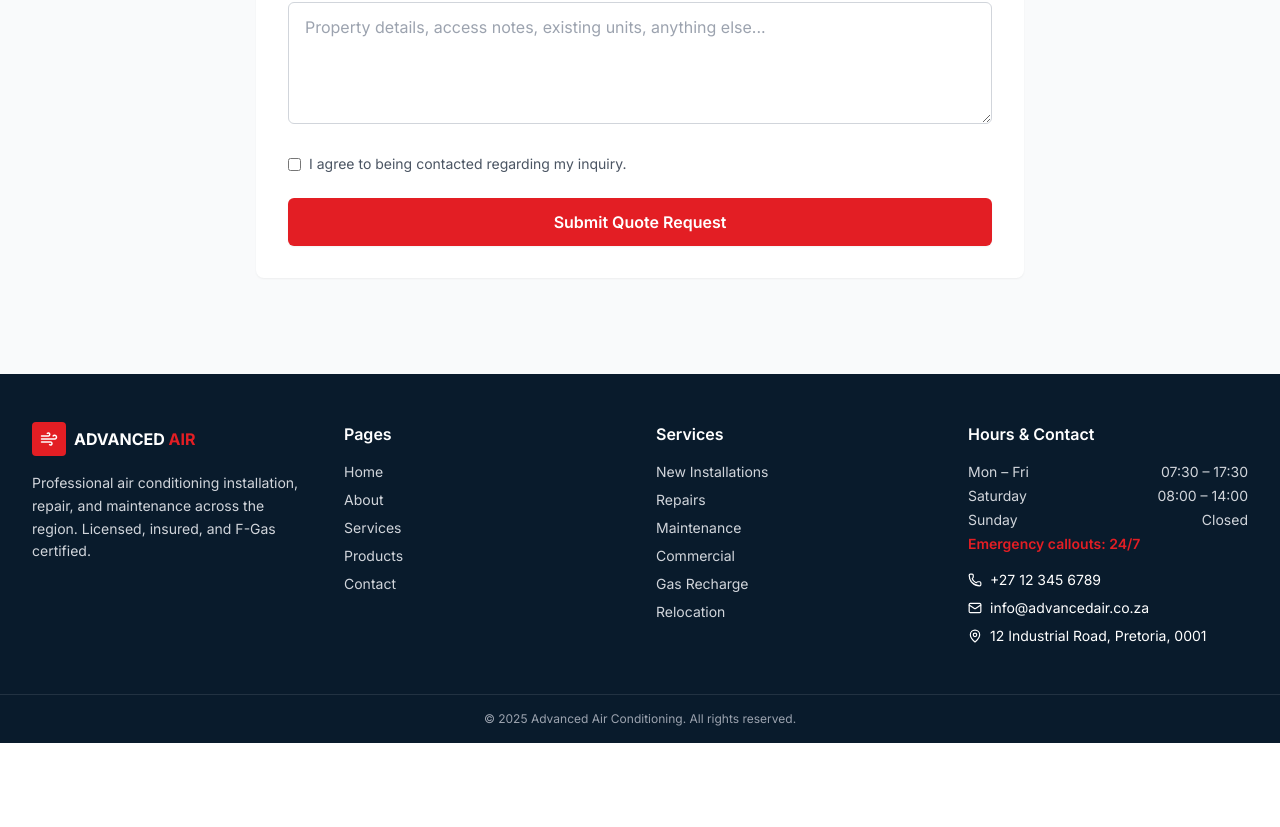
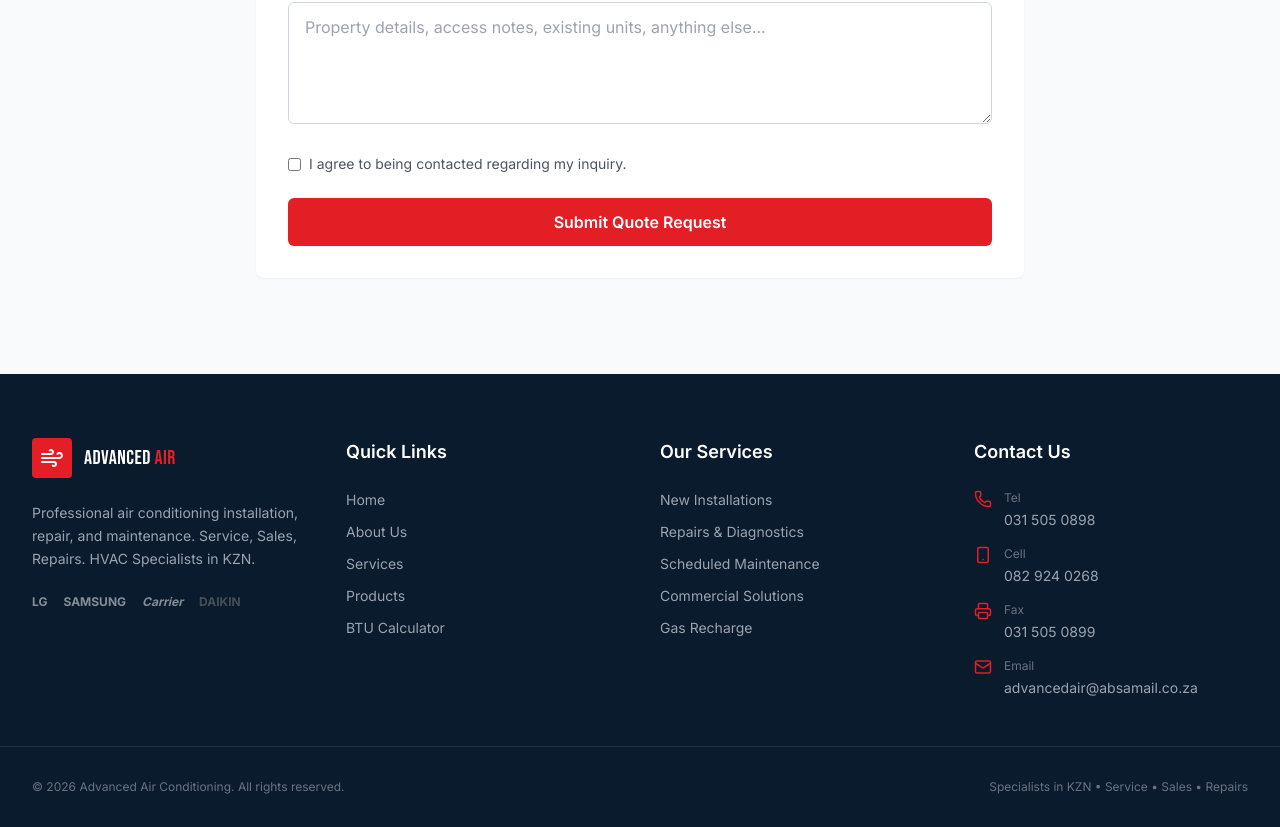
Before and after one commit to ST10441359/HvacWebsite, a React (Vite) app: page /quote in a window 1280 px wide. Shown: the part 1198-2025 px from the top of the page. Before the commit the page ends 1941 px from the top, so only its background shows below. Built offline with nearby package versions, Linux system fonts and the light colour scheme; no server answers.

Commit message:
edited the footer

```diff
--- a/src/components/Footer.tsx
+++ b/src/components/Footer.tsx
@@ -1,61 +1,102 @@
 import { Link } from 'react-router-dom';
-import { Phone, Mail, MapPin, Wind } from 'lucide-react';
+import { Phone, Mail, Wind, Printer, Smartphone } from 'lucide-react';
 
 export default function Footer() {
   return (
-    <footer className="bg-brand-navy text-white">
-      <div className="container-narrow px-4 md:px-8 py-12 grid grid-cols-1 md:grid-cols-4 gap-8">
-        {/* Brand */}
+    <footer className="bg-brand-navy text-white pt-16 pb-8">
+      <div className="container-narrow px-4 md:px-8 grid grid-cols-1 md:grid-cols-2 lg:grid-cols-4 gap-10 mb-12">
+
+        {/* Brand & Description */}
         <div>
-          <div className="flex items-center gap-2 mb-4">
-            <div className="bg-brand-red p-2 rounded"><Wind size={18} /></div>
-            <div className="font-bold">ADVANCED <span className="text-brand-red">AIR</span></div>
+          <div className="flex items-center gap-3 mb-6">
+             {/* If you have the logo file, replace this div with the <img> tag */}
+            <div className="bg-brand-red p-2 rounded text-white">
+              <Wind size={24} />
+            </div>
+            <div className="font-display text-xl leading-none tracking-wide">
+              ADVANCED <span className="text-brand-red">AIR</span>
+            </div>
           </div>
-          <p className="text-sm text-gray-300 leading-relaxed">
-            Professional air conditioning installation, repair, and maintenance across the region.
-            Licensed, insured, and F-Gas certified.
+          <p className="text-sm text-gray-400 leading-relaxed mb-6">
+            Professional air conditioning installation, repair, and maintenance.
+            Service, Sales, Repairs. HVAC Specialists in KZN.
           </p>
+          {/* Manufacturer Logos (Text placeholders for now) */}
+          <div className="flex gap-4 opacity-50 grayscale">
+            <span className="text-xs font-bold">LG</span>
+            <span className="text-xs font-bold">SAMSUNG</span>
+            <span className="text-xs font-bold italic">Carrier</span>
+            <span className="text-xs font-bold text-brand-babyBlue">DAIKIN</span>
+          </div>
         </div>
 
-        {/* Pages */}
+        {/* Quick Links */}
         <div>
-          <h4 className="font-semibold mb-4">Pages</h4>
-          <ul className="space-y-2 text-sm text-gray-300">
-            {['Home','About','Services','Products','Contact'].map(p => (
-              <li key={p}><Link to={`/${p.toLowerCase()}`} className="hover:text-white">{p}</Link></li>
-            ))}
+          <h4 className="font-semibold mb-6 text-lg">Quick Links</h4>
+          <ul className="space-y-3 text-sm text-gray-400">
+            <li><Link to="/" className="hover:text-brand-babyBlue transition-colors">Home</Link></li>
+            <li><Link to="/about" className="hover:text-brand-babyBlue transition-colors">About Us</Link></li>
+            <li><Link to="/services" className="hover:text-brand-babyBlue transition-colors">Services</Link></li>
+            <li><Link to="/products" className="hover:text-brand-babyBlue transition-colors">Products</Link></li>
+            <li><Link to="/btu" className="hover:text-brand-babyBlue transition-colors">BTU Calculator</Link></li>
           </ul>
         </div>
 
         {/* Services */}
         <div>
-          <h4 className="font-semibold mb-4">Services</h4>
-          <ul className="space-y-2 text-sm text-gray-300">
-            {['New Installations','Repairs','Maintenance','Commercial','Gas Recharge','Relocation'].map(s => (
-              <li key={s}>{s}</li>
-            ))}
+          <h4 className="font-semibold mb-6 text-lg">Our Services</h4>
+          <ul className="space-y-3 text-sm text-gray-400">
+            <li><Link to="/services" className="hover:text-brand-babyBlue transition-colors">New Installations</Link></li>
+            <li><Link to="/services" className="hover:text-brand-babyBlue transition-colors">Repairs & Diagnostics</Link></li>
+            <li><Link to="/services" className="hover:text-brand-babyBlue transition-colors">Scheduled Maintenance</Link></li>
+            <li><Link to="/services" className="hover:text-brand-babyBlue transition-colors">Commercial Solutions</Link></li>
+            <li><Link to="/services" className="hover:text-brand-babyBlue transition-colors">Gas Recharge</Link></li>
           </ul>
         </div>
 
-        {/* Contact */}
+        {/* Contact Details (From Business Card) */}
         <div>
-          <h4 className="font-semibold mb-4">Hours & Contact</h4>
-          <div className="text-sm text-gray-300 space-y-1">
-            <div className="flex justify-between"><span>Mon – Fri</span><span>07:30 – 17:30</span></div>
-            <div className="flex justify-between"><span>Saturday</span><span>08:00 – 14:00</span></div>
-            <div className="flex justify-between"><span>Sunday</span><span>Closed</span></div>
-            <div className="text-brand-red font-semibold mt-2">Emergency callouts: 24/7</div>
-          </div>
-          <div className="mt-4 space-y-2 text-sm">
-            <div className="flex items-center gap-2"><Phone size={14}/> +27 12 345 6789</div>
-            <div className="flex items-center gap-2"><Mail size={14}/> info@advancedair.co.za</div>
-            <div className="flex items-center gap-2"><MapPin size={14}/> 12 Industrial Road, Pretoria, 0001</div>
-          </div>
+          <h4 className="font-semibold mb-6 text-lg">Contact Us</h4>
+          <ul className="space-y-4 text-sm text-gray-400">
+            <li className="flex items-start gap-3">
+              <Phone size={18} className="text-brand-red shrink-0" />
+              <div>
+                <div className="text-xs text-gray-500 mb-1">Tel</div>
+                <a href="tel:0315050898" className="hover:text-white transition-colors">031 505 0898</a>
+              </div>
+            </li>
+            <li className="flex items-start gap-3">
+              <Smartphone size={18} className="text-brand-red shrink-0" />
+              <div>
+                <div className="text-xs text-gray-500 mb-1">Cell</div>
+                <a href="tel:0829240268" className="hover:text-white transition-colors">082 924 0268</a>
+              </div>
+            </li>
+            <li className="flex items-start gap-3">
+              <Printer size={18} className="text-brand-red shrink-0" />
+              <div>
+                <div className="text-xs text-gray-500 mb-1">Fax</div>
+                <span>031 505 0899</span>
+              </div>
+            </li>
+            <li className="flex items-start gap-3">
+              <Mail size={18} className="text-brand-red shrink-0" />
+              <div>
+                <div className="text-xs text-gray-500 mb-1">Email</div>
+                <a href="mailto:advancedair@absamail.co.za" className="hover:text-white transition-colors">
+                  advancedair@absamail.co.za
+                </a>
+              </div>
+            </li>
+          </ul>
         </div>
+
       </div>
 
-      <div className="border-t border-white/10 text-center py-4 text-xs text-gray-400">
-        © 2025 Advanced Air Conditioning. All rights reserved.
+      {/* Bottom Bar */}
+      <div className="border-t border-white/10 pt-8 flex flex-col md:flex-row items-center justify-between gap-4 text-xs text-gray-500 container-narrow px-4 md:px-8">
+        <p>© {new Date().getFullYear()} Advanced Air Conditioning. All rights reserved.</p>
+        <p>Specialists in KZN • Service • Sales • Repairs</p>
       </div>
     </footer>
   );
```
